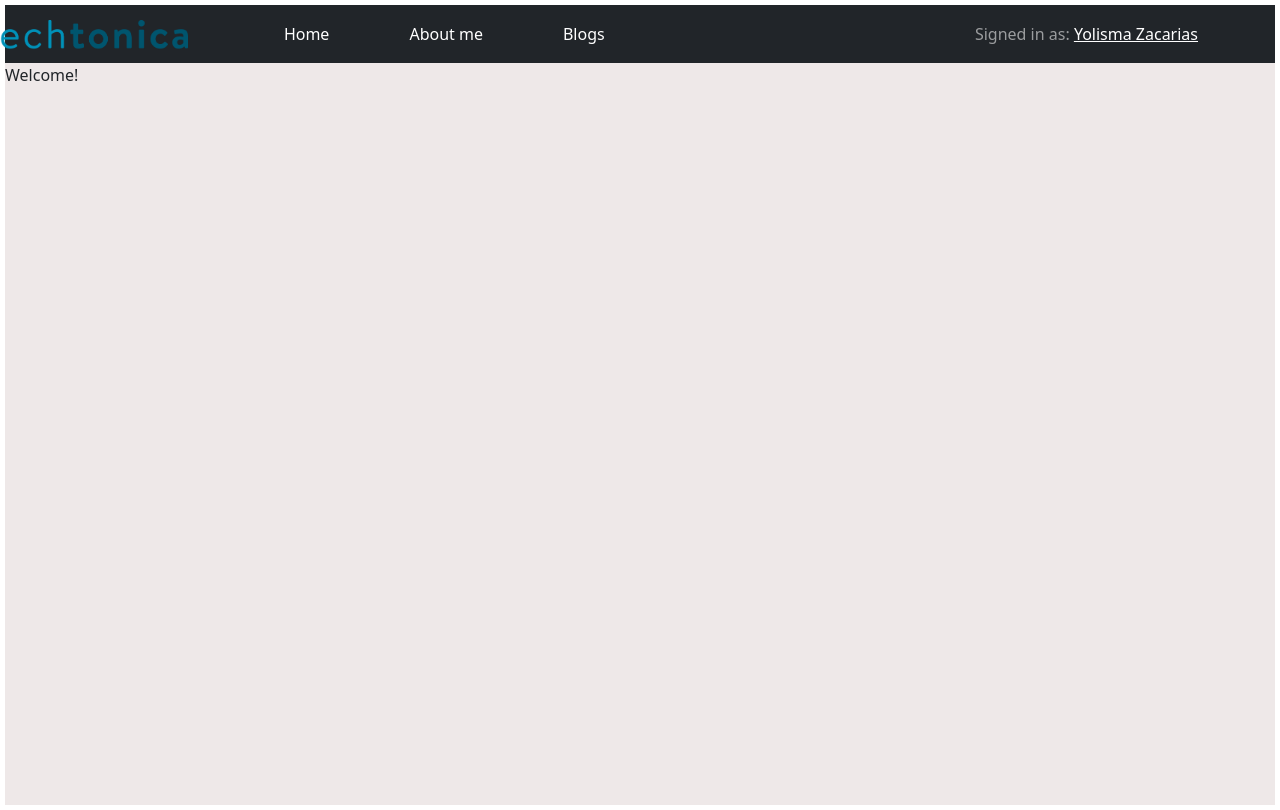
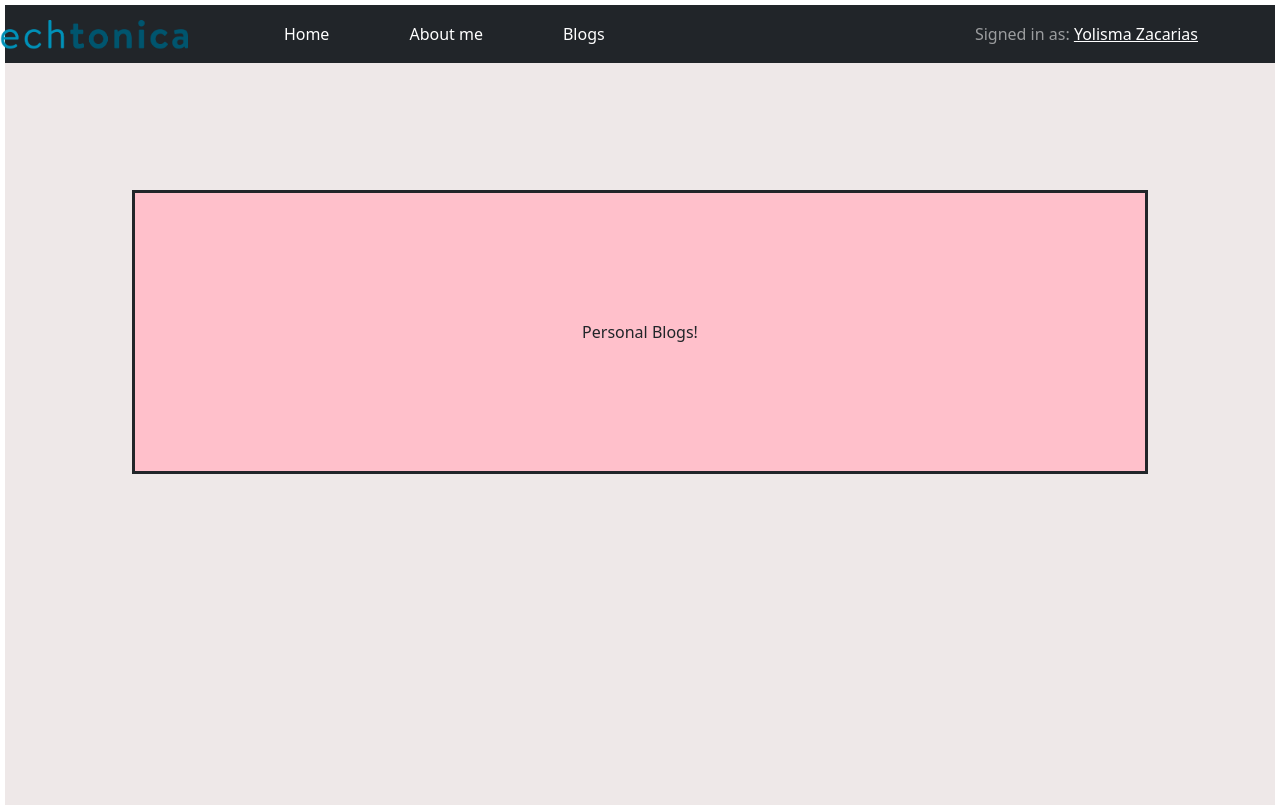
Before and after one commit to Yolisss/blogProject2023, a React (Vite) app in the folder client/: page / in a window 1280 px wide. Built offline with nearby package versions, Linux system fonts and the light colour scheme.

Commit message:
added css to home page and added title personal blogs

```diff
--- a/client/src/App.css
+++ b/client/src/App.css
@@ -1,3 +1,7 @@
+body {
+  background-color: aqua;
+}
+
 .App {
   min-height: 100vh;
   background-color: rgb(238, 232, 232);
@@ -81,3 +85,10 @@ button.btn.btn-primary {
 .list-blogs {
   width: 50%;
 }
+.home-page {
+  background-color: pink;
+  padding: 10%;
+  text-align: center;
+  margin: 10%;
+  border: solid;
+}
--- a/client/src/pages/Home.jsx
+++ b/client/src/pages/Home.jsx
@@ -4,7 +4,11 @@ import MyForm from "../components/Form";
 import Blog from "../components/Blog";
 
 const Home = () => {
-  return <div>Welcome!</div>;
+  return (
+    <div className="home-page">
+      <div className="home-card">Personal Blogs!</div>
+    </div>
+  );
 };
 
 export default Home;
```
